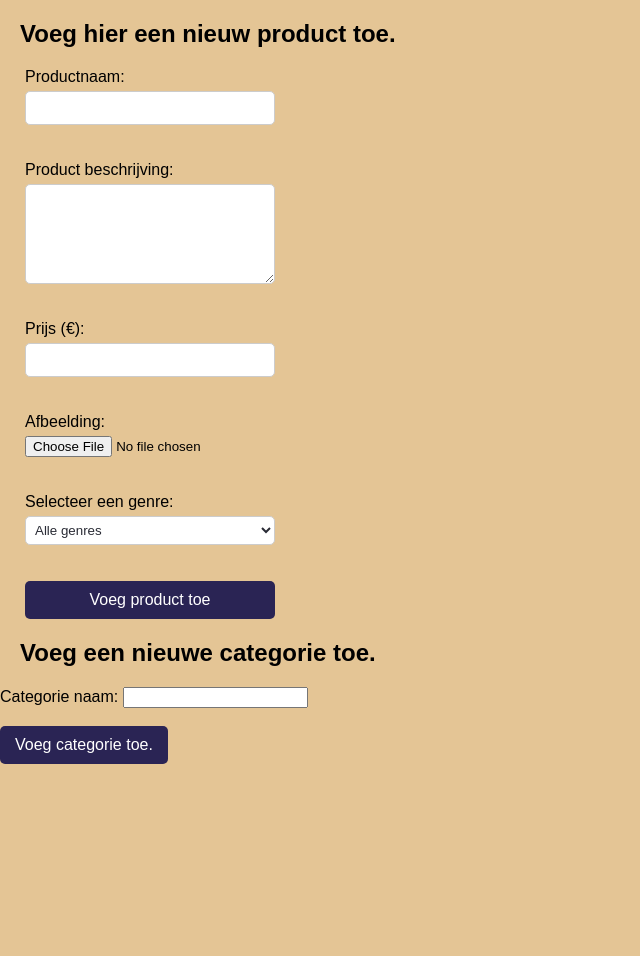
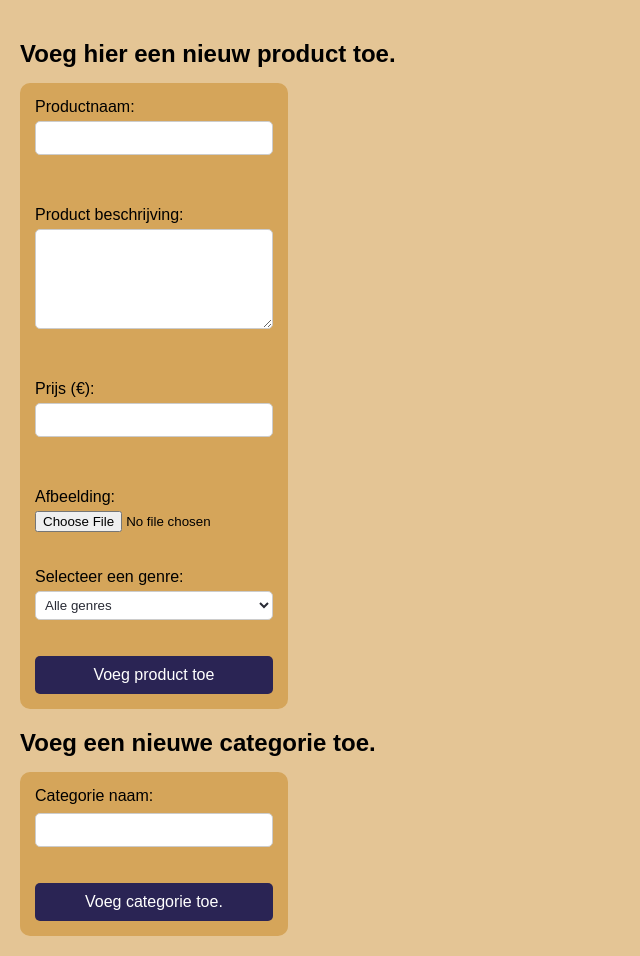
Before and after one commit to Audrey550/Online-Bookshop, a PHP site: page /admin.php in a window 1280 px wide. Shown: the part 87-1043 px from the top of the page, without its empty margins (0-640 px from the left). Before the commit the page ends 851 px from the top, so only its background shows below. Run offline with PHP 8.4, Linux system fonts and the light colour scheme; the visitor is signed in with stand-in values (Sample User, id 1); data that the repository does not hold is empty.

```diff
--- a/css/admin.css
+++ b/css/admin.css
@@ -60,26 +60,43 @@ nav input{
 .nav__shoppingCart img{ /*align this better !!*/
     width: 50px;
     height: 50px;
-
     margin-left: -20px;
-
 }
 
-/*Admin.php*/
-.product-form{
+/*Admin.php - Voeg een nieuw product toe*/
+.form-container{
+    display: flex;
+    justify-content: space-between;
+    gap: 20px;
+    flex-wrap: wrap;
+    margin: 20px;
+}
+
+.form-section{
     display: flex;
     flex-direction: column;
-    max-width: 250px;
-    margin-left: 25px;
+    width: 48%;
+}
+
+.form-section h2{
+    display: flex;
+    font-size: 24px;
+    margin-bottom: 15px;
+    text-align: center;
+}
+
+.product-form{
+    background-color: #d5a55a;
+    border-radius: 10px;
+    display: flex;
+    flex-direction: column;
+    padding: 15px;
+    width: 45%;
 }
 
 .product-form label{
     font-size: 16px;
     margin-bottom: 5px;
-}
-
-h1, h2{
-    margin-left: 20px;
 }
 
 .product-form input[type="text"],
@@ -90,6 +107,7 @@ h1, h2{
     border: 1px solid #ccc;
     border-radius: 5px;
     font-size: 14px;
+    margin-bottom: 15px;
 }
 
 .product-form textarea{
@@ -108,6 +126,31 @@ select#genre option{
     color: #292b35;
 }
 
+/*Admin.php - Voeg een nieuwe categorie toe*/
+.category_form{
+    background-color: #d5a55a;
+    border-radius: 10px;
+    display: flex;
+    flex-wrap: wrap;
+    flex-direction: column;
+    padding: 15px;
+    width: 45%;
+}
+
+.category_form label{
+    font-size: 16px;
+    margin-bottom: 8px;
+}
+
+.category_form input[type="text"]{
+    width: 100%;
+    padding: 8px;
+    border: 1px solid #ccc;
+    border-radius: 5px;
+    font-size: 14px;
+}
+
+/*De knoppen om een product toe te voegen en te verwijderen*/
 .submit-Btn{
     background-color: #2a2454;
     color: white;
@@ -119,8 +162,6 @@ select#genre option{
 }
 
 .submit-Btn:hover{
-    background-color: green;
+    background-color: aquamarine;
+    color: #2a2454;
 }
-
-
-/*adminEditProduct.php*/
```
Also changed, not shown: css/index.css (+61 -2 lines), index.php (+26 -3 lines).
